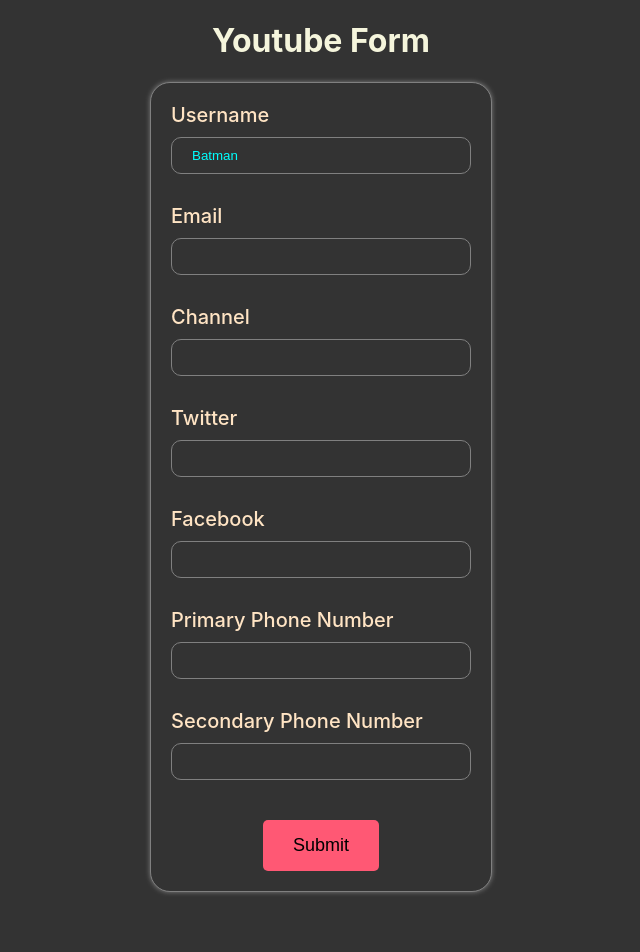
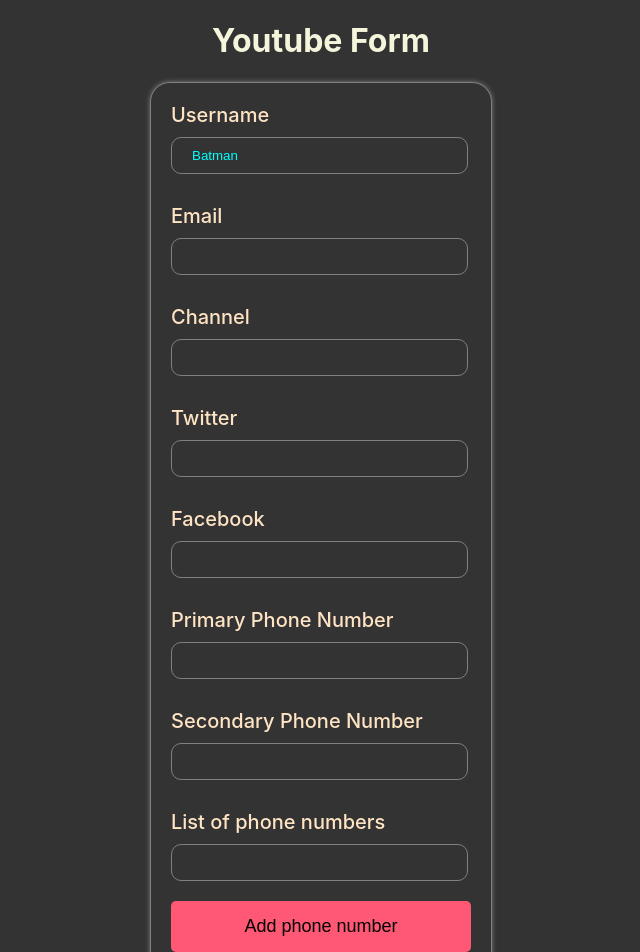
Before and after one commit to Akshay7016/React-Hook-Form, a React (Create React App) app: page / in a window 1280 px wide. Shown: the top 952 px of the page, without its empty margins (319-959 px from the left). Before the commit the page ends 912 px from the top, so only its background shows below. Built offline with nearby package versions, Linux system fonts and the light colour scheme.

Commit message:
dynamic fields added

```diff
--- a/package.json
+++ b/package.json
@@ -9,6 +9,7 @@
     "react": "^18.2.0",
     "react-dom": "^18.2.0",
     "react-hook-form": "^7.43.9",
+    "react-icons": "^4.8.0",
     "react-scripts": "5.0.1",
     "web-vitals": "^2.1.4"
   },
--- a/src/components/YoutubeForm.js
+++ b/src/components/YoutubeForm.js
@@ -1,5 +1,5 @@
 import React from 'react'
-import { useForm } from 'react-hook-form';
+import { useForm, useFieldArray } from 'react-hook-form';
 import { DevTool } from '@hookform/devtools';
 
 const YoutubeForm = () => {
@@ -12,11 +12,15 @@
                 twitter: "",
                 facebook: ""
             },
-            phoneNumbers: ["", ""]
-
+            phoneNumbers: ["", ""],
+            phNumbers: [{ number: "" }]
         }
     });
     const { register, control, handleSubmit, formState: { errors } } = form;
+    const { fields, append, remove } = useFieldArray({
+        name: "phNumbers",
+        control
+    })
 
     const onSubmit = (data) => {
         console.log("Data submitted! ", data);
@@ -131,6 +135,33 @@
                     />
                 </div>
 
+                {/* Dynamic fields */}
+                <div className='label-container'>
+                    <label>List of phone numbers</label>
+                    {
+                        fields.map((field, index) => {
+                            return (
+                                <div key={field.id}>
+                                    <input
+                                        type="text"
+                                        {...register(`phNumbers.${index}.number`)}
+                                    />
+                                    {index > 0 &&
+                                        <button onClick={() => remove(index)}>
+                                            Remove phone number
+                                        </button>
+                                    }
+                                </div>
+                            )
+                        })
+                    }
+
+                    <button onClick={() => append({ number: "" })}>
+                        Add phone number
+                    </button>
+
+                </div>
+
                 <div className='button-container'>
                     <button>Submit</button>
                 </div>
--- a/src/index.css
+++ b/src/index.css
@@ -31,6 +31,7 @@
 }
 
 .label-container {
+  position: relative;
   display: flex;
   flex-direction: column;
   margin-bottom: 20px;
@@ -44,6 +45,7 @@
 }
 
 input {
+  width: 85%;
   padding: 10px 20px;
   outline: none;
   border-radius: 10px;
```
Also changed, not shown: 1 other file (tests, documents, lock files or other folders).
